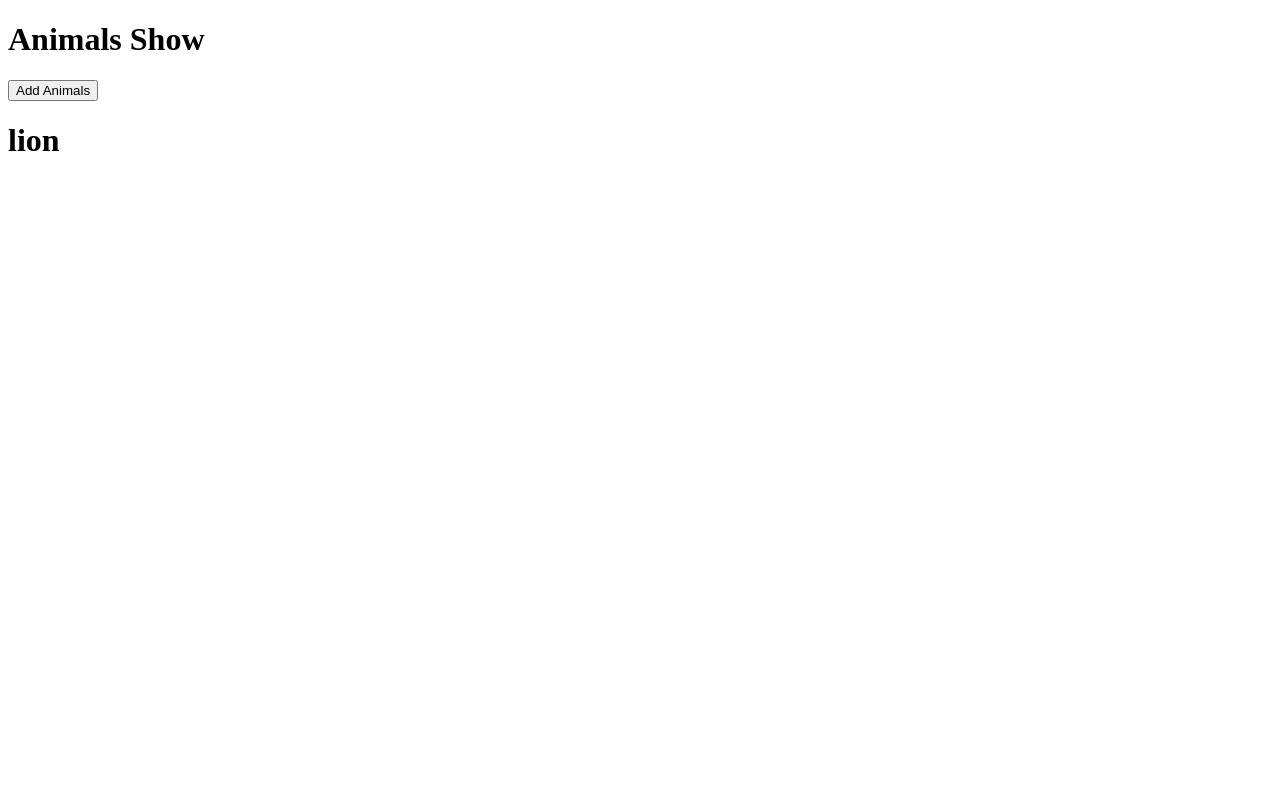
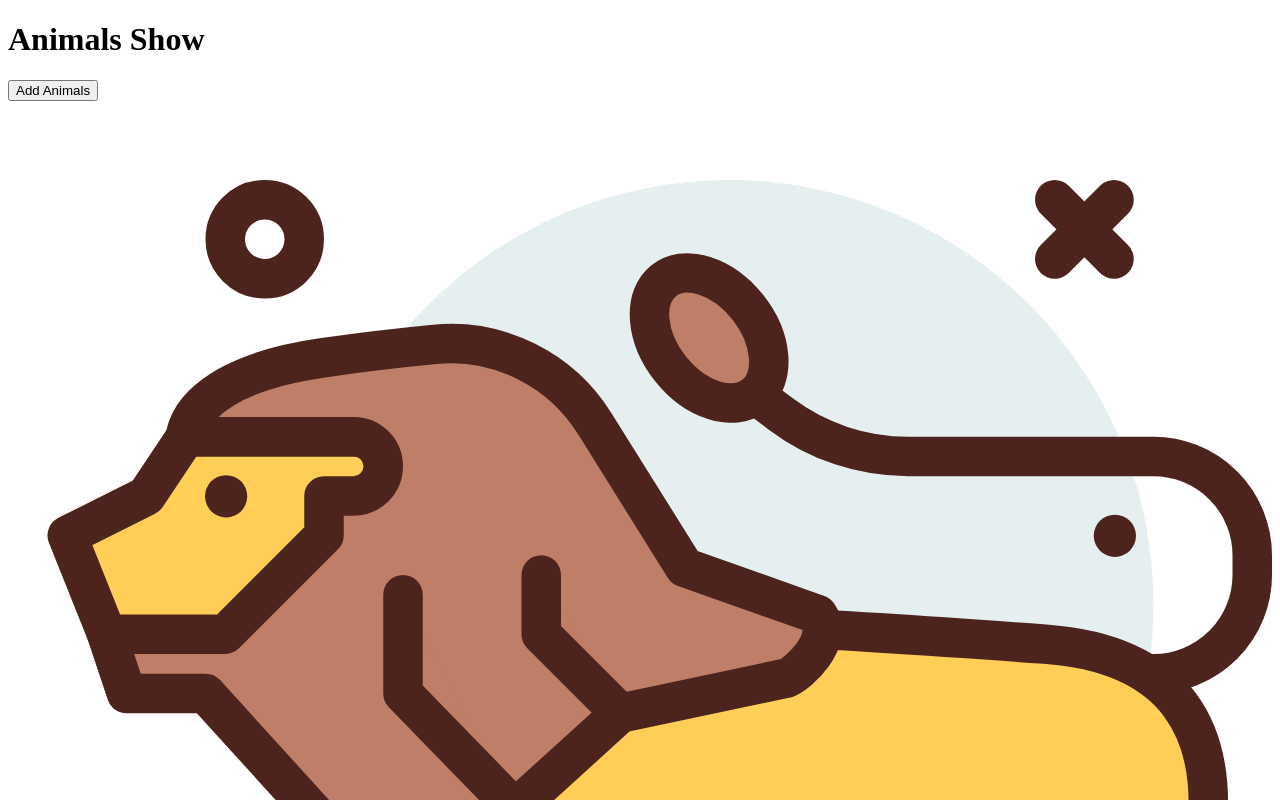
Before and after one commit to DeveloperSantoGithub/Animals, a React (Create React App) app: page / in a window 1280 px wide. Both pictures are taken after a click on the button "Add Animals". Shown: the top 800 px of the page. Built offline with nearby package versions, Linux system fonts and the light colour scheme.

Commit message:
added heart

```diff
--- a/src/App.js
+++ b/src/App.js
@@ -3,7 +3,7 @@ import ShowAnimals from './components/ShowAnimals';
 
 //=> Rendom Animals Genaretor:
 function getRendomAnimals() {
-	const animals = ['lion', 'bird', 'cat', 'goat', 'cow', 'gator', 'horse'];
+	const animals = ['lion', 'bird', 'cat', 'goat', 'cow', 'alligator', 'horse'];
 
 	return animals[Math.floor(Math.random() * animals.length)];
 }
--- a/src/components/ShowAnimals.js
+++ b/src/components/ShowAnimals.js
@@ -1,5 +1,20 @@
+import alligator from '../Assets/animals/alligator.svg';
+import bird from '../Assets/animals/bird.svg';
+import cat from '../Assets/animals/cat.svg';
+import cow from '../Assets/animals/cow.svg';
+import dog from '../Assets/animals/dog.svg';
+import goat from '../Assets/animals/goat.svg';
+import horse from '../Assets/animals/horse.svg';
+import lion from '../Assets/animals/lion.svg';
+
+const animalsSvgMap = { lion, bird, cat, dog, goat, horse, alligator, cow };
+
 function ShowAnimals({ type }) {
-	return <h1>{type}</h1>;
+	return (
+		<div>
+			<img alt="Animals" src={animalsSvgMap[type]} />
+		</div>
+	);
 }
 
 export default ShowAnimals;
```
